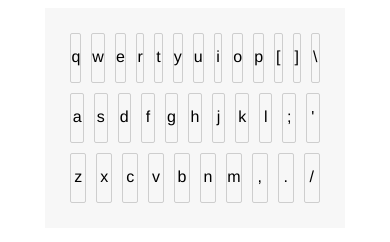
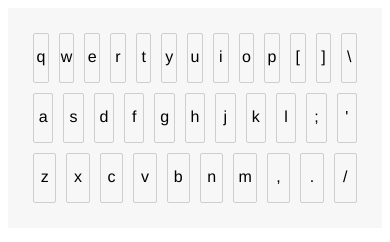
Before and after one commit to Barik85/Modul7-js-dz, a plain HTML site: page index.html in a window 390 px wide. Drawn offline with Linux system fonts and the light colour scheme.

Commit message:
added media query

```diff
--- a/style.css
+++ b/style.css
@@ -32,3 +32,8 @@
     display: flex;
     justify-content: center;
 }
+@media (max-width: 990px) {
+    .keyboard {
+        width: 100%;
+    }
+}
```
